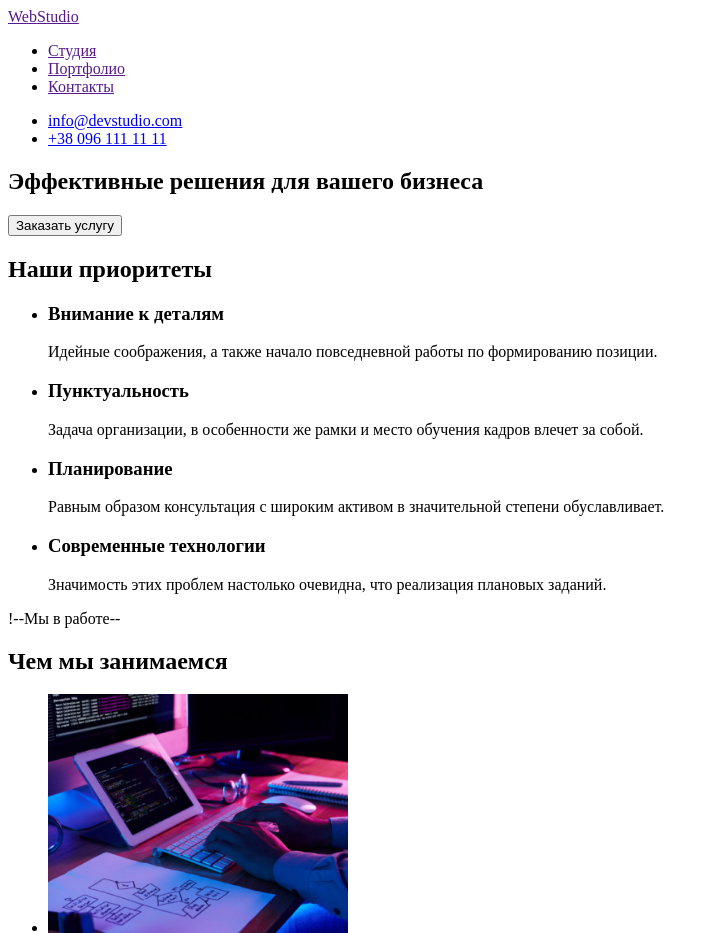
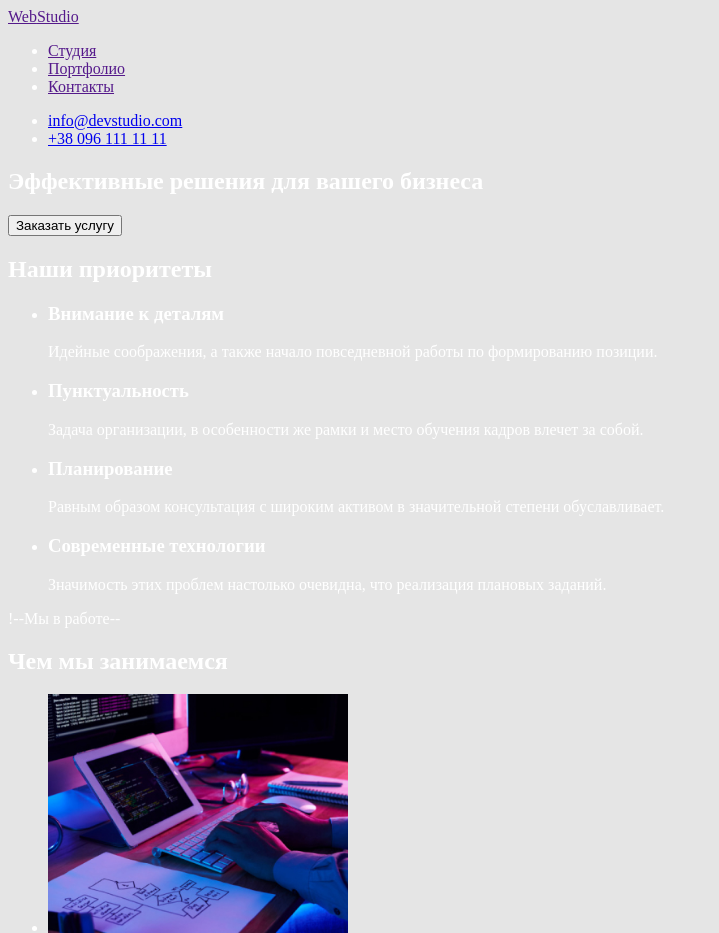
Before and after one commit to DmitriyBurmak/goit-markup-hw-01, a plain HTML site: page index.html in a window 1280 px wide. Shown: the top 933 px of the page, without its empty margins (0-719 px from the left). Drawn offline with Linux system fonts and the light colour scheme.

Commit message:
Подключает стили

```diff
--- a/css/styles.css
+++ b/css/styles.css
@@ -1,4 +1,4 @@
 body {
-  background-color: teal;
+  background-color: #e5e5e5;
   color: #fff;
 }
--- a/index.html
+++ b/index.html
@@ -5,6 +5,7 @@
     <meta http-equiv="X-UA-Compatible" content="IE=edge">
     <meta name="viewport" content="width=device-width, initial-scale=1.0">
     <title>Document</title>
+    <link rel="stylesheet" href="./css/styles.css">
 </head>
 <body>
     <header>
```
